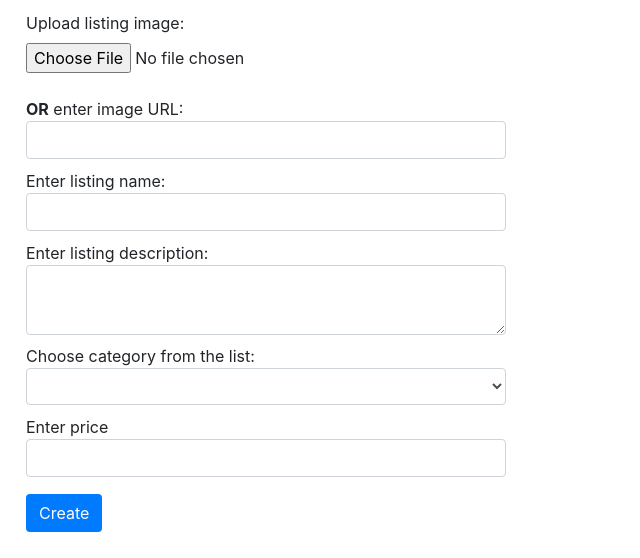
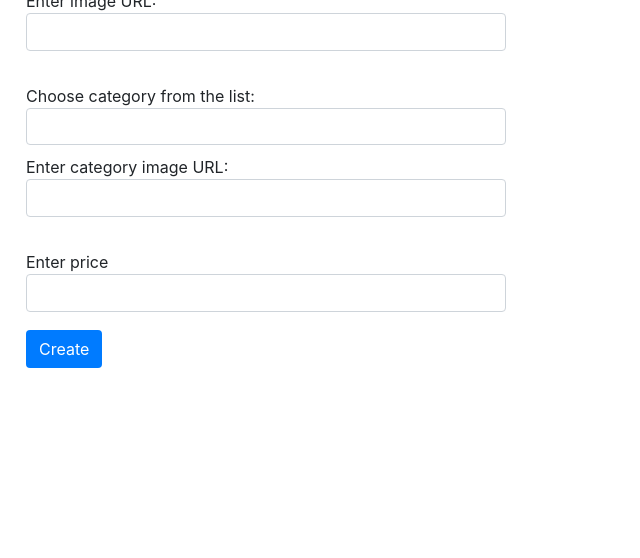
Before and after one commit to igorvoltaic/web50, a Django app: page /create in a window 1280 px wide. Shown: the part 420-978 px from the top of the page, without its empty margins (0-640 px from the left). After the commit the page ends 788 px from the top, so only its background shows below. Run offline with Django 3.2, Linux system fonts and the light colour scheme; a user stored in the database is signed in; data comes from the database, SQL or seed files in the repository; some libraries are stand-ins or nearby versions.

Commit message:
implemented category adding along with listing creation and handling if category image url. removed unnecessary features

```diff
--- a/auctions/models.py
+++ b/auctions/models.py
@@ -1,10 +1,5 @@
 from django.contrib.auth.models import AbstractUser
 from django.db import models
-
-
-def user_directory_path(instance, filename):
-    # file will be uploaded to MEDIA_ROOT/user_<id>/<filename>
-    return 'user_{0}/{1}'.format(instance.user.id, filename)
 
 
 class User(AbstractUser):
@@ -18,8 +13,7 @@ class User(AbstractUser):
 
 class Category(models.Model):
     name = models.CharField(max_length=64)
-    # parent = models.ForeignKey(Category, on_delete=models.PROTECT,
-    #         related_name="children")
+    image_url = models.URLField(blank=True, null=True)
 
     def __str__(self):
         return f"{self.name}"
@@ -30,7 +24,6 @@ class Listing(models.Model):
     description = models.CharField(max_length=1900)
     created = models.DateTimeField(auto_now_add=True, editable=False)
     closed = models.BooleanField(default=False)
-    image_file = models.ImageField(upload_to='images/', blank=True, null=True)
     image_url = models.URLField(blank=True, null=True)
     category = models.ForeignKey(Category, on_delete=models.PROTECT,
             related_name="listings", blank=True, null=True)
--- a/auctions/static/auctions/styles.css
+++ b/auctions/static/auctions/styles.css
@@ -18,6 +18,7 @@ body {
 }
 
 .lst-idx-img {
+    width: 200px;
     margin-right: 2em;
 }
 
--- a/auctions/templates/auctions/create.html
+++ b/auctions/templates/auctions/create.html
@@ -3,31 +3,26 @@
 {% block body %}
     <h2>Create Listing</h2>
     <div class="">
-        <div class="lst-img">
-            <img src="https://pbs.twimg.com/media/Cqg9A6wUIAAIRTP.jpg"
-            height=150px alt="Wazzup!.."/>
-        </div>
         <div class="">
             <form action="{% url "create" %}" method="post" enctype="multipart/form-data">
                 {% csrf_token %}
-                <div class="form-group">
-                    <label for="lst-img">Upload listing image:</label>
-                    <input type="file" name="image_file" class="form-control-file" id="lst-img">
-                </div>
-                <strong>OR</strong>
-                <label for="lst-url" class="lst-lbl">enter image URL:</label>
-                <input id="lst-url" type="text" name="image_url" value="" class="crt-lst">
                 <label for="lst-name" class="lst-lbl">Enter listing name:</label>
                 <input id="lst-name" type="text" name="name" value="" class="crt-lst">
                 <label for="lst-desc" class="lst-lbl">Enter listing description:</label>
                 <textarea id="lst-desc" name="description" class="comment-text"></textarea>
+                <label for="lst-url" class="lst-lbl">Enter image URL:</label>
+                <input id="lst-url" type="text" name="image_url" value="" class="crt-lst">
+                <br>
                 <label for="lst-cat" class="lst-lbl">Choose category from the list:</label>
-                <select name="category" id="lst-cat" class="crt-sel crt-lst">
-                    <option value="" selected disabled>{{ category.name }}</option>
+                <input list="cats" name="category" id="lst-cat" class="crt-sel crt-lst">
+                <datalist id="cats">
                     {% for category in categories %}
-                    <option value="{{ category.id }}">{{ category.name }}</option>
+                    <option value="{{ category.name }}">
                     {% endfor %}
-                </select>
+                </datalist>
+                <label for="lst-url" class="lst-lbl">Enter category image URL:</label>
+                <input id="lst-url" type="text" name="cat_image_url" value="" class="crt-lst">
+                <br>
                 <label for="lst-price" class="lst-lbl">Enter price</label>
                 <input id="lst-price" name="price" type="number" step="0.01" class="crt-lst">
                 <input type="submit" value="Create" class="sbmt-button sbmt-comment">
--- a/auctions/templates/auctions/index.html
+++ b/auctions/templates/auctions/index.html
@@ -6,9 +6,7 @@
     {% for listing in listings %}
         <div class="lst-idx-ctr">
             <div class="lst-idx-img">
-                {% if listing.image_file %}
-                    <img src="{{ listing.image_file.url }}" height="200px" />
-                {% elif listing.image_url %}
+                {% if listing.image_url %}
                     <img src="{{ listing.image_url }}" height="200px" />
                 {% else %}
                     <img src="#" height="200px" />
--- a/auctions/templates/auctions/listing.html
+++ b/auctions/templates/auctions/listing.html
@@ -33,7 +33,11 @@
                 <div class="alert-msg">{{ message }}</div>
                 {% endif %}
                 {% csrf_token %}
-                <label for="bid-input">{{ listing.bids.count }} bid(s) so far. Highest bidder: <b>{{ listing.top_bid.user.username }}</b></label><br>
+                {% if listing.top_bid.user_id == listing.user_id %}
+                    <label for="bid-input">No bids so far, be the first bidder!</label><br>
+                {% else %}
+                    <label for="bid-input">{{ listing.bids.count }} bid(s) so far. Highest bidder: <b>{{ listing.top_bid.user.username }}</b></label><br>
+                {% endif %}
                 <input id="bid-input" name="price" type="number" step="0.01" class="form-input">
                 <input type="submit" value="Bid" class="sbmt-button">
             </form>
--- a/auctions/urls.py
+++ b/auctions/urls.py
@@ -1,6 +1,4 @@
 from django.urls import path
-from django.conf import settings
-from django.conf.urls.static import static
 
 
 from . import views
@@ -21,6 +19,3 @@ urlpatterns = [
     path("register", views.register, name="register"),
     path("watchlist", views.watchlist, name="watchlist")
 ]
-
-if settings.DEBUG:
-    urlpatterns += static(settings.MEDIA_URL, document_root=settings.MEDIA_ROOT)
--- a/auctions/views.py
+++ b/auctions/views.py
@@ -59,19 +59,16 @@ def add_watchlist(request, listing_id):
 @login_required
 def create_listing(request):
     if request.method == "POST":
-        image_file = request.FILES.get("image_file", None)
         image_url = request.POST.get("image_url", None)
         name = request.POST["name"]
         description = request.POST["description"]
-        category = request.POST.get("category", None)
+        category_name =  request.POST.get("category", None).lower()
+        category = Category.objects.filter(name=category_name).first()
+        if not category:
+            category = Category.objects.create(name=category_name, image_url=request.POST.get("cat_image_url", None))
         price = (request.POST["price"])
-        listing = Listing.objects.create(
-                user=request.user,
-                name=name,
-                description=description,
-                category=category,
-                image_file=image_file,
-                image_url=image_url)
+        listing = Listing.objects.create(user=request.user, name=name,
+                description=description, category=category, image_url=image_url)
         Bid.objects.create(user=request.user, listing=listing, price=price)
         return HttpResponseRedirect(reverse("listing", args=[listing.id]))
     return render(request, "auctions/create.html", {
--- a/commerce/settings.py
+++ b/commerce/settings.py
@@ -121,5 +121,3 @@ USE_TZ = True
 
 STATIC_URL = '/static/'
 LOGIN_URL = '/login'
-MEDIA_URL = '/media/'
-MEDIA_ROOT = os.path.join(BASE_DIR, 'media')
```
Also changed, not shown: auctions/templates/auctions/categories.html (+13 -1 lines), auctions/migrations/0010_auto_20200807_1416.py (deleted), auctions/migrations/0010_auto_20200807_2124.py (added), auctions/migrations/0011_auto_20200807_1443.py (deleted), auctions/migrations/0011_category_image_url.py (added), auctions/migrations/0012_auto_20200807_1458.py (deleted), db.sqlite3.
